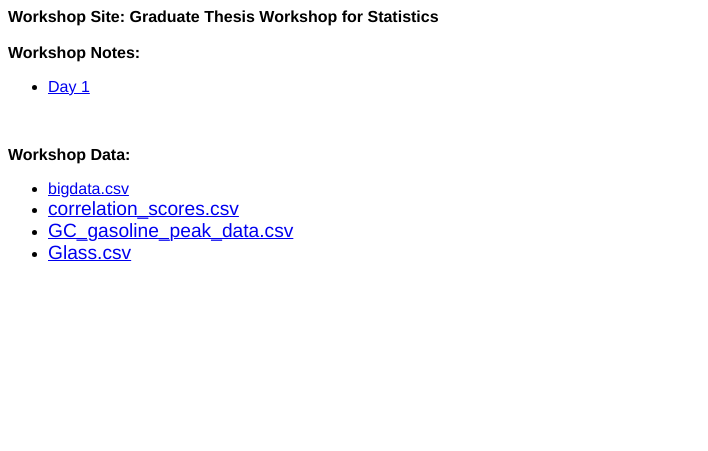
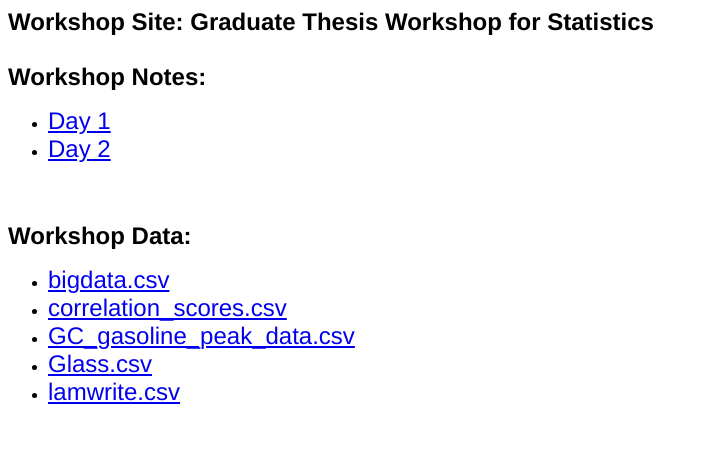
Before and after one commit to npetraco/workshop21, a plain HTML site: page grad_thesis_statsworkshop21.html in a window 1280 px wide. Shown: the whole page, without its empty margins (0-708 px from the left). Drawn offline with Linux system fonts and the light colour scheme.

Commit message:
remote update

```diff
--- a/grad_thesis_statsworkshop21.html
+++ b/grad_thesis_statsworkshop21.html
@@ -6,30 +6,44 @@
     <title>Graduate Thesis Workshop 2021</title>
   </head>
   <body>
-    <span style="font-weight: bold; font-family:
+    <font size="+2"> <span style="font-weight: bold; font-family:
         Helvetica,Arial,sans-serif;">Workshop Site: Graduate Thesis
         Workshop for Statistics</span><br style="font-family:
         Helvetica,Arial,sans-serif;">
       <br style="font-family: Helvetica,Arial,sans-serif;">
       <span style="font-weight: bold; font-family:
         Helvetica,Arial,sans-serif;">Workshop Notes:</span><br>
+    </font>
     <ul style="font-family: Helvetica,Arial,sans-serif;">
-      <li><a href="notes/day_1.pptx" moz-do-not-send="true">Day 1</a></li>
+      <li><font size="+2"><a href="notes/day_1.pptx"
+            moz-do-not-send="true">Day 1</a></font></li>
+      <li><font size="+2"><a moz-do-not-send="true"
+            href="notes/day_2.pptx">Day 2</a><br>
+        </font></li>
     </ul>
-    <p><br>
-    </p>
-    <p><span style="font-weight: bold; font-family:
-        Helvetica,Arial,sans-serif;">Workshop Data:</span></p>
+    <font size="+2"> </font>
+    <p><font size="+2"><br>
+      </font> </p>
+    <font size="+2"> </font>
+    <p><font size="+2"><span style="font-weight: bold; font-family:
+          Helvetica,Arial,sans-serif;">Workshop Data:</span></font></p>
+    <font size="+2"> </font>
     <ul style="font-family: Helvetica,Arial,sans-serif;">
     </ul>
+    <font size="+2"> </font>
     <ul style="font-family: Helvetica,Arial,sans-serif;">
-      <li><a moz-do-not-send="true" href="data/bigdata.csv">bigdata.csv</a><br>
-      </li>
-      <li><big><a
-href="file:///Users/karen2/latex/talks/JJ_Teaching_R_For_Statistics_21/git_site/data/correlation_scores.csv">correlation_scores.csv</a></big></li>
-      <li><a href="data/GC_gasoline_peak_data.csv"><big>GC_gasoline_peak_data.csv</big></a></li>
-      <li><big><a href="data/Glass.csv">Glass.csv</a></big></li>
+      <li><font size="+2"><a moz-do-not-send="true"
+            href="data/bigdata.csv">bigdata.csv</a><br>
+        </font> </li>
+      <li><font size="+2"><a href="data/correlation_scores.csv"
+            moz-do-not-send="true">correlation_scores.csv</a></font></li>
+      <li><font size="+2"><a href="data/GC_gasoline_peak_data.csv">GC_gasoline_peak_data.csv</a></font></li>
+      <li><font size="+2"><a href="data/Glass.csv">Glass.csv</a></font></li>
+      <li><font size="+2"><a moz-do-not-send="true"
+            href="data/lamwrite.csv">lamwrite.csv</a><br>
+        </font></li>
     </ul>
-    <br>
+    <font size="+2"> <br>
+    </font>
   </body>
 </html>
```
Also changed, not shown: index.html (+27 -13 lines), 3 other files. Lines whose indentation alone changed are shown as unchanged.
